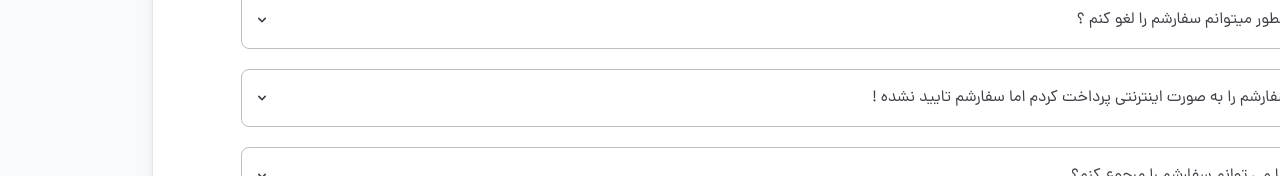
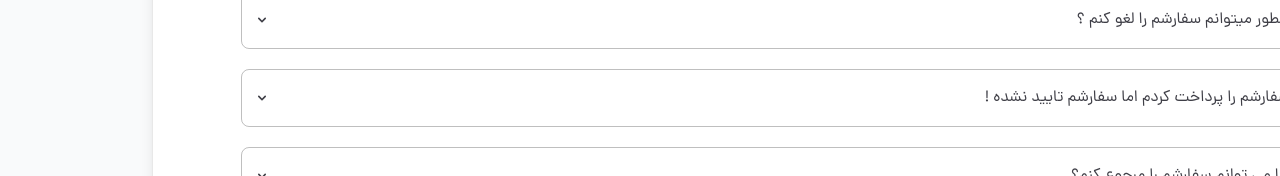
Before and after one commit to mohsenBabai/pushino-Main, a Next.js app: page /questions in a window 1280 px wide. Shown: the part 259-435 px from the top of the page. Built offline with nearby package versions, Linux system fonts and the light colour scheme.

Commit message:
last commit

```diff
--- a/src/app/questions/page.jsx
+++ b/src/app/questions/page.jsx
@@ -66,7 +66,7 @@ export default function page() {
           </button>
           <button className="group border-t border-x border border-[#00000040] rounded-lg focus:outline-none font-Dana">
             <div className="flex items-center cursor-pointer justify-between h-14 px-3 rounded-lg text-zinc-700 hover:bg-gray-100">
-              سفارشم را به صورت اینترنتی پرداخت کردم اما سفارشم تایید نشده !
+              سفارشم را پرداخت کردم اما سفارشم تایید نشده !
               <span className="truncate"></span>
               <svg
                 xmlns="http://www.w3.org/2000/svg"
```
